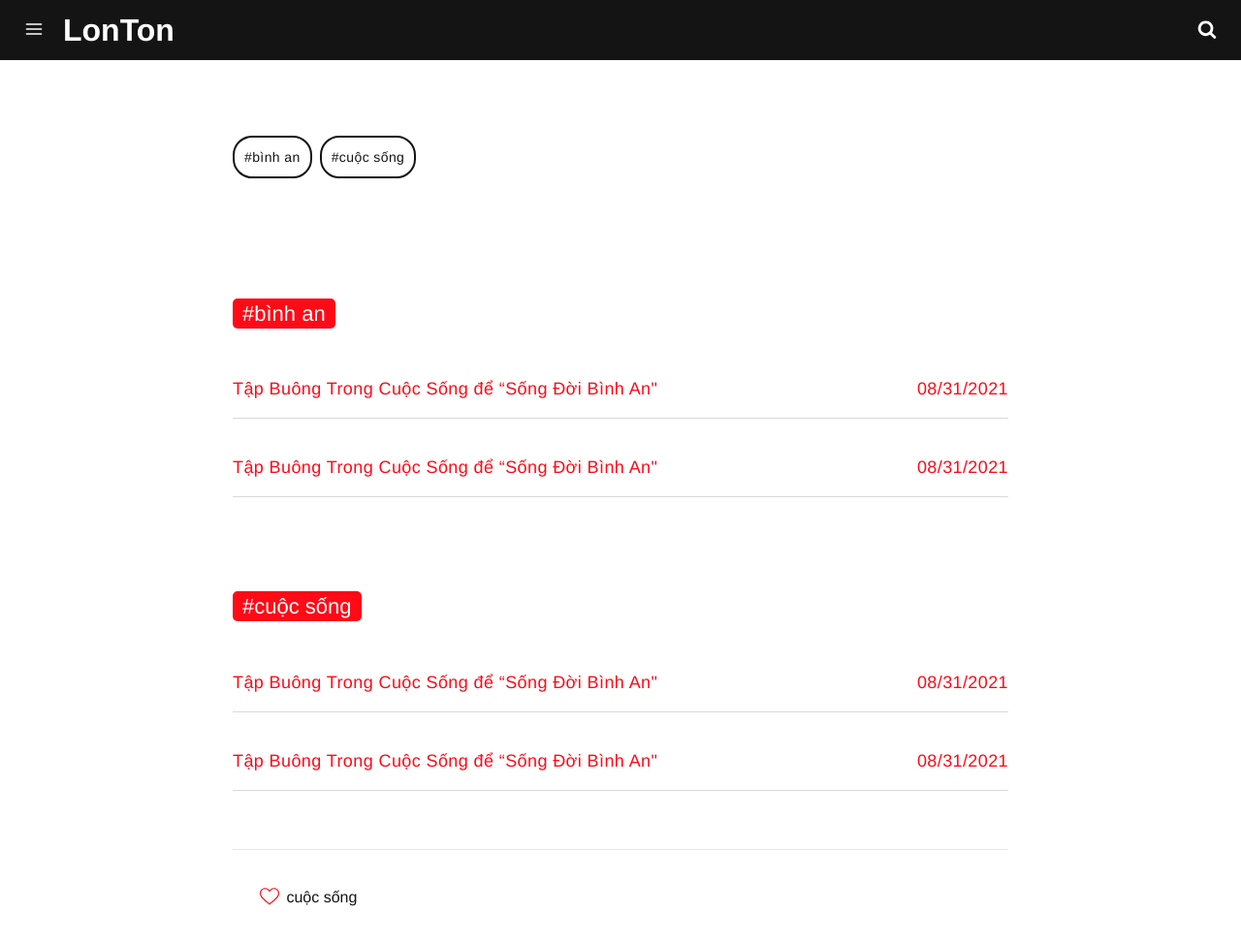
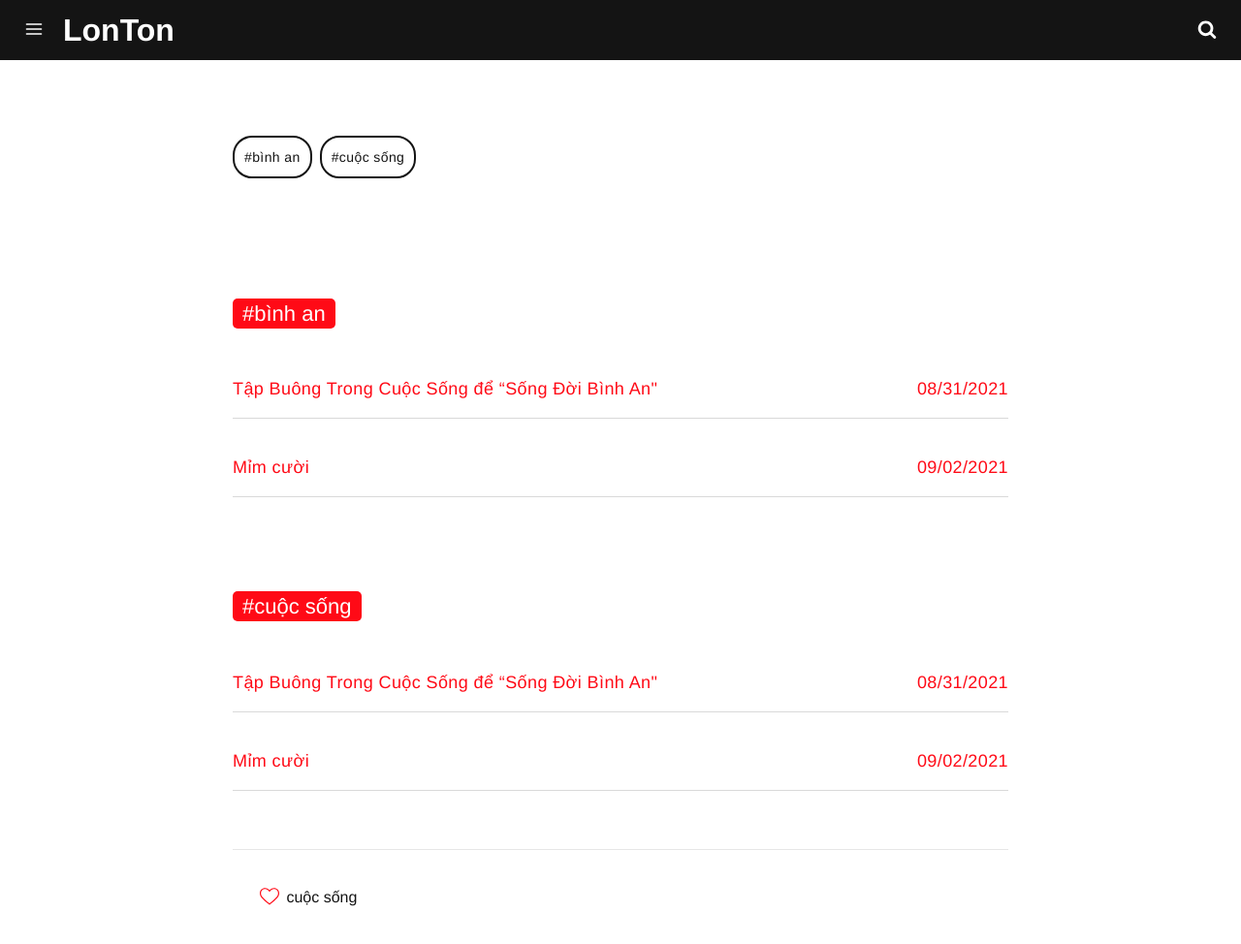
Before and after one commit to codeclanvn/lonton, a Jekyll site: the page built from tags.html, in a window 1280 px wide and 974 px high. Shown: the whole window at 97% size. Built offline with Jekyll 4.4.1, drawn with Linux system fonts in a browser that asks for light colours; a script that is not in the unit is left out; part of the change alters nothing that is shown.

Commit message:
Update Posts “2021-09-02-mim-cuoi”

```diff
--- a/_posts/2021-09-02-mim-cuoi.md
+++ b/_posts/2021-09-02-mim-cuoi.md
@@ -1,9 +1,9 @@
 ---
-date: 2021-08-31 23:14:03
+date: 2021-09-02 15:27:40
 layout: post
-title: Tập Buông Trong Cuộc Sống để “Sống Đời Bình An"
+title: Mỉm cười
 description: Chấp nhận buông bỏ để có cuộc sống tốt đẹp hơn, nhẹ nhàng hơn
-image: /assets/img/uploads/hoc-cach-buong-xuoi-trong-cuoc-song-new33.info_.png
+image: /assets/img/uploads/235818695_4162080127181117_6281914615398825775_n-2.jpg
 category: chia-se
 tags:
   - bình an
@@ -11,8 +11,18 @@ tags:
 author: pikachu
 paginate: false
 ---
-**Trong cuộc sống, rất nhiều khi buông bỏ là một dạng giải thoát, là sự lựa chọn của tâm thái, là sự thức tỉnh của tâm hồn, một lối sống trí tuệ.**
+Tục ngữ có câu: Một nụ cười trẻ ra mười tuổi, một đêm sầu bạc trắng mái đầu.
 
-## Vậy chúng ta cần buông những gì?
+Rất nhiều khi chỉ một nụ cười, có thể rút ngắn khoảng cách giữa tâm với tâm, một nụ cười giúp hóa giải ngại ngùng giữa người với người. Mỉm cười luôn khiến chúng ta đẹp hơn, cảm thấy tốt hơn và gần gũi hơn.
 
-Buông bỏ áp lực. Mỗi ngày chúng ta phải trải qua rất nhiều chuyện, vui buồn có đủ. Nếu để hết trong lòng dễ khiến tâm tình phức tạp, suy nghĩ theo đó sẽ rối ren. Nên biết bỏ bớt những niềm đau không cần thiết, mới có chổ trống đặt để điều vui vẻ. Vì thời gian, không gian mỗi người đều có hạn, hết chổ rồi thì không thể để thêm những điều mới mẻ.
+Khi người khác không giúp bạn được, hãy mỉm cười đón nhận sự thật đó. Vì trên đời này không ai có nghĩa vụ phải giúp cho ai cả, dù là tình thâm gia quyến hay bạn bè thân thiết, cũng sẽ có lúc mình cần nhưng đối phương không thể đỡ đần. Lúc đối diện khó khăn hay gặp phải chuyện phiền phức, trước tiên phải bình tĩnh. Nếu bản thân đủ vững vàng thì mưa to gió lớn cũng không quá đáng sợ đâu!.
+
+Trong công việc hay các mối quan hệ, nếu đã cố gắng hết sức mà vẫn không có kết quả, hãy mỉm cười xem như hồi ức đẹp. Trên thực tế, không phải mọi nỗ lực đều đưa đến thành công, không phải mọi sự cho đi đều nhận được hồi đáp như ý. Có một số việc dù cố gắng vẫn không thể viên mãn, có một số người dù mong chờ vẫn không thể gặp lại, một vài tình cảm cố gắng đến cuối cùng vẫn không có kết quả. Nếu đã hết mình rồi thì không có gì phải hối tiếc, vì mọi sự trải nghiệm đều là tài sản quý báu của mỗi người.
+
+Khi gặp mâu thuẩn trong cuộc sống, hãy mỉm cười như một sự nhường nhịn. Mỗi người chúng ta đều có phong cách sống và những nguyên tắc ứng xử riêng, khó tránh việc xảy ra mâu thuẩn hay có lúc bất đồng. Mỗi lần như thế, chỉ cần bao dung một chút, bỏ qua những toan tính cá nhân, sẽ vun đắp được tình nghĩa lâu dài.
+
+Lỡ khi phải chịu thiệt thòi, hãy mỉm cười đón nhận như một sự trưởng thành. Việc đời khó lường, lòng người khó đoán, nếu không trải qua một vài việc, bạn không thể hiểu một vài người. Nếu không phải chịu chút thiệt thòi, bạn sẽ không học được cách phòng vệ.
+
+Người hay mỉm cười, cuộc đời sẽ tươi đẹp. Dù trải qua bất cứ chuyện gì, cũng sẽ có tầm nhìn rộng mở; gặp chuyện phiền phức đến đâu, rồi cũng giải quyết được. Nên đừng bao giờ vì tí chuyện không đáng mà ủ rũ không vui, cũng đừng vì chút khó khăn mà dễ dàng bỏ cuộc.
+
+Người lạc quan tích cực sẽ luôn đong đầy năng lượng an vui, khiến người nhẹ nhàng khi kết giao, thanh thản khi ở gần và vui vẻ khi nhắc đến...
```
Also changed, not shown: assets/img/uploads/235818695_4162080127181117_6281914615398825775_n-2.jpg (added).
